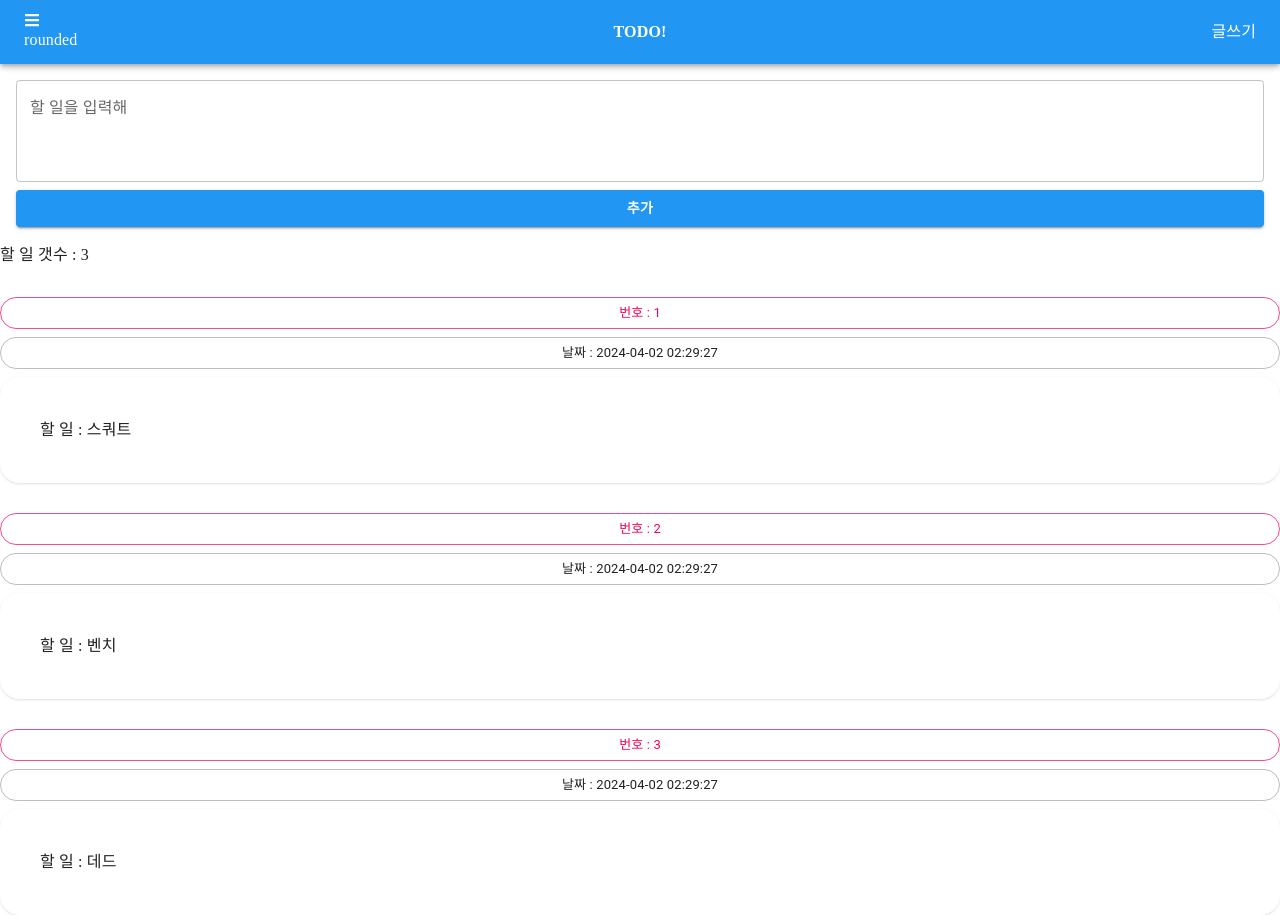
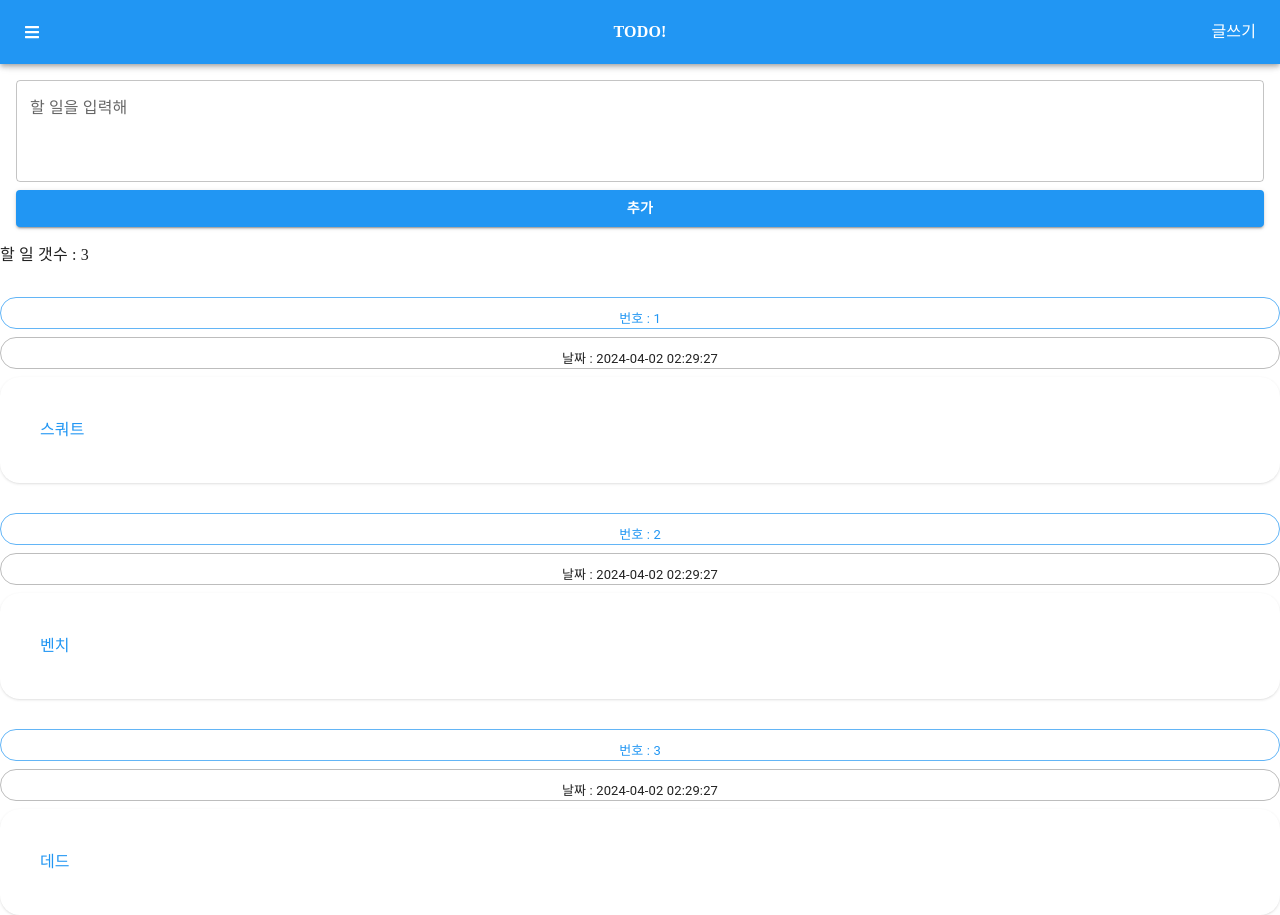
Before and after one commit to Gouiseong/todo_App_2024_05, a Next.js app: page / in a window 1280 px wide. Built offline with nearby package versions, Linux system fonts and the light colour scheme; a web font is replaced by a local one.

Commit message:
Chip 상단 여백, Box sx, theme light,dark

```diff
--- a/src/app/page.js
+++ b/src/app/page.js
@@ -2,7 +2,7 @@
 
 import * as React from 'react';
 import { ThemeProvider } from '@mui/material/styles';
-import { Button, AppBar, Toolbar, CssBaseline, TextField, Chip } from '@mui/material';
+import { Button, AppBar, Toolbar, CssBaseline, TextField, Chip, Box } from '@mui/material';
 import { FaBars } from 'react-icons/fa';
 import theme from './theme';
 import dateToStr from './dateUtil';
@@ -186,7 +186,6 @@
         <Toolbar>
           <div className="tw-flex-1">
             <FaBars onClick={() => setOpen(true)} className="tw-cursor-pointer" />
-            rounded
           </div>
           <div className="logo-box">
             <a href="/" className="tw-font-bold">
@@ -219,10 +218,17 @@
           {todosState.todos.map((todo) => (
             <li key={todo.id}>
               <div className="tw-flex tw-flex-col tw-gap-2 tw-mt-[30px]">
-                <Chip label={`번호 : ${todo.id}`} variant="outlined" color="secondary"></Chip>
-                <Chip label={`날짜 : ${todo.regDate}`} variant="outlined"></Chip>
+                <Chip
+                  className="tw-pt-3"
+                  label={`번호 : ${todo.id}`}
+                  variant="outlined"
+                  color="primary"></Chip>
+                <Chip
+                  className="tw-pt-3"
+                  label={`날짜 : ${todo.regDate}`}
+                  variant="outlined"></Chip>
                 <div className="tw-p-10 tw-rounded-[20px] tw-shadow tw-whitespace-pre-wrap tw-leading-relaxed tw-break-words">
-                  할 일 : {todo.content}
+                  <Box sx={{ color: 'primary.main' }}>{todo.content}</Box>
                 </div>
               </div>
             </li>
--- a/src/app/theme.js
+++ b/src/app/theme.js
@@ -8,6 +8,9 @@
     type: 'dark',
     primary: {
       main: '#2196f3',
+      light: 'rgb(77, 171, 245)',
+      dark: 'rgb(23, 105, 170)',
+      contrastText: '#fff',
     },
     secondary: {
       main: '#f50057',
```
